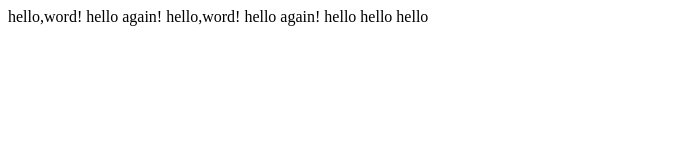
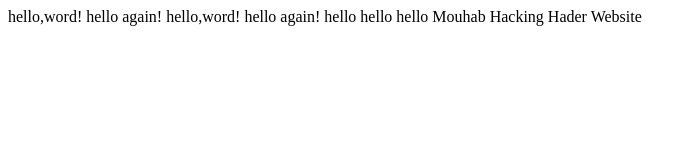
Before and after one commit to dodohader96/lecture0, a plain HTML site: page hello.html in a window 1280 px wide. Shown: the whole page, without its empty margins (0-696 px from the left). Drawn offline with Linux system fonts and the light colour scheme.

Commit message:
Mouhab Hacking

```diff
--- a/hello.html
+++ b/hello.html
@@ -6,5 +6,6 @@
   <body>
     hello,word! hello again!
     hello,word! hello again! hello hello hello
+    Mouhab Hacking Hader Website
 </body>
 </html>
```
